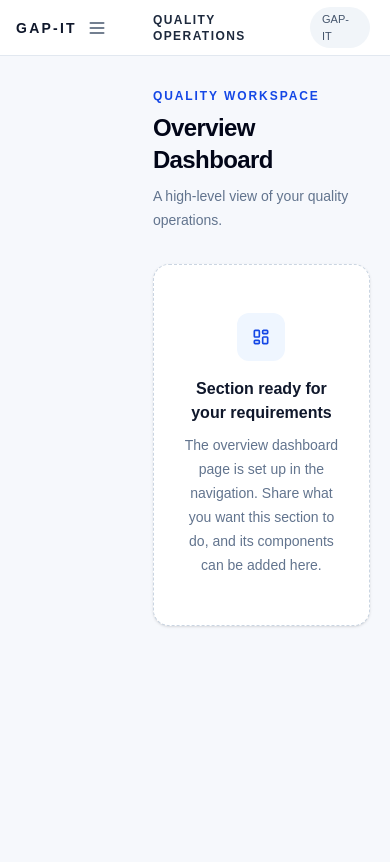
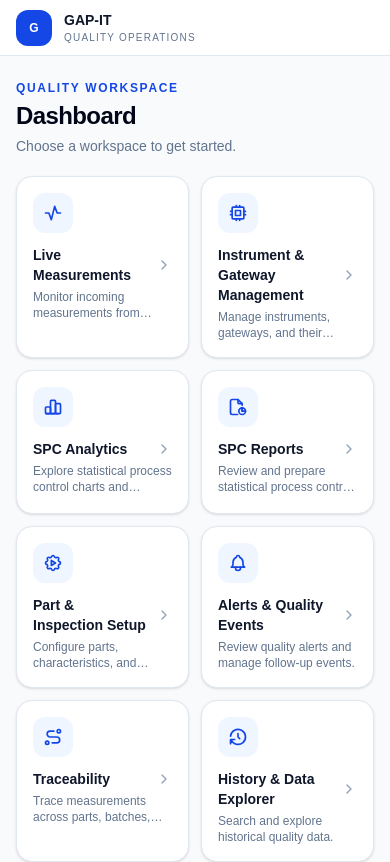
Before and after one commit to MaC-0o7/GAP-IT, a Next.js app: page / in a window 390 px wide. Shown: the top 862 px of the page. Built offline with nearby package versions, Linux system fonts and the light colour scheme.

Commit message:
feat: enhance layout and sidebar components with viewport settings and mobile visibility control

```diff
--- a/src/app/layout.tsx
+++ b/src/app/layout.tsx
@@ -1,5 +1,11 @@
-import type { Metadata } from "next";
+import type { Metadata, Viewport } from "next";
 import "./globals.css";
+
+export const viewport: Viewport = {
+  width: "device-width",
+  initialScale: 1,
+  viewportFit: "cover",
+};
 
 export const metadata: Metadata = {
   title: "GAP-IT | Quality Operations",
--- a/src/app/page.tsx
+++ b/src/app/page.tsx
@@ -5,6 +5,8 @@ import {
   IconActivity,
   IconBell,
   IconChartBar,
+  IconChevronLeft,
+  IconChevronRight,
   IconCpu,
   IconDatabase,
   IconFileReport,
@@ -122,7 +124,7 @@ export default function Home() {
   return (
     <div className="flex min-h-screen bg-[#f6f8fc]">
       <Sidebar open={mobileOpen} setOpen={setMobileOpen}>
-        <SidebarBody className="gap-6">
+        <SidebarBody className="gap-6" showMobile={false}>
           <a
             aria-label="GAP-IT home"
             className="flex h-10 shrink-0 items-center gap-3 px-2.5"
@@ -163,7 +165,7 @@ export default function Home() {
       </Sidebar>
 
       <div className="flex min-w-0 flex-1 flex-col">
-        <header className="sticky top-0 z-20 flex h-14 shrink-0 items-center justify-between border-b border-slate-200 bg-white/95 px-5 backdrop-blur md:px-8">
+        <header className="sticky top-0 z-20 hidden h-14 shrink-0 items-center justify-between border-b border-slate-200 bg-white/95 px-5 backdrop-blur md:flex md:px-8">
           <div className="hidden items-center gap-2 text-xs text-slate-500 md:flex">
             <IconDatabase aria-hidden="true" className="size-4" />
             <span>Quality Operations</span>
@@ -172,15 +174,12 @@ export default function Home() {
               {currentSection.label}
             </span>
           </div>
-          <p className="text-xs font-semibold tracking-[0.12em] text-slate-800 md:hidden">
-            QUALITY OPERATIONS
-          </p>
           <span className="rounded-full bg-slate-100 px-3 py-1 text-[11px] font-medium text-slate-600">
             GAP-IT
           </span>
         </header>
 
-        <main className="w-full flex-1 px-5 py-8 md:px-8 md:py-10">
+        <main className="hidden w-full flex-1 px-5 py-8 md:block md:px-8 md:py-10">
           <div className="mx-auto max-w-6xl">
             <div className="mb-8">
               <p className="mb-2 text-xs font-semibold uppercase tracking-[0.16em] text-blue-700">
@@ -217,6 +216,110 @@ export default function Home() {
             </section>
           </div>
         </main>
+
+        <section className="flex h-dvh min-h-0 flex-1 flex-col bg-slate-50 md:hidden">
+          <header className="flex h-14 shrink-0 items-center gap-3 border-b border-slate-200 bg-white px-4 pt-[env(safe-area-inset-top)]">
+            {activeSection !== "overview" ? (
+              <button
+                aria-label="Back to dashboard"
+                className="inline-flex size-10 shrink-0 items-center justify-center rounded-xl text-slate-700 transition active:bg-slate-100"
+                onClick={() => setActiveSection("overview")}
+                type="button"
+              >
+                <IconChevronLeft aria-hidden="true" className="size-5" />
+              </button>
+            ) : (
+              <span className="grid size-9 shrink-0 place-items-center rounded-xl bg-blue-700 text-xs font-bold text-white">
+                G
+              </span>
+            )}
+            <div className="min-w-0 flex-1">
+              <p className="truncate text-sm font-semibold text-slate-900">
+                {activeSection === "overview" ? "GAP-IT" : currentSection.label}
+              </p>
+              <p className="text-[10px] font-medium uppercase tracking-[0.12em] text-slate-500">
+                Quality operations
+              </p>
+            </div>
+          </header>
+
+          {activeSection === "overview" ? (
+            <main className="min-h-0 flex-1 overflow-y-auto px-4 pb-[calc(1.25rem+env(safe-area-inset-bottom))] pt-6">
+              <div className="mb-5">
+                <p className="text-xs font-semibold uppercase tracking-[0.14em] text-blue-700">
+                  Quality workspace
+                </p>
+                <h1 className="mt-1 text-2xl font-semibold tracking-tight text-slate-950">
+                  Dashboard
+                </h1>
+                <p className="mt-1 text-sm text-slate-500">
+                  Choose a workspace to get started.
+                </p>
+              </div>
+              <nav
+                aria-label="Dashboard sections"
+                className="grid grid-cols-2 gap-3"
+              >
+                {sections.slice(1).map((section) => (
+                  <button
+                    key={section.id}
+                    className="flex min-h-36 flex-col items-start rounded-2xl border border-slate-200 bg-white p-4 text-left shadow-sm transition active:scale-[0.98] active:bg-blue-50"
+                    onClick={() => setActiveSection(section.id)}
+                    type="button"
+                  >
+                    <span className="mb-3 grid size-10 place-items-center rounded-xl bg-blue-50 text-blue-700">
+                      {section.icon}
+                    </span>
+                    <span className="flex w-full items-center justify-between gap-2">
+                      <span className="text-sm font-semibold leading-5 text-slate-900">
+                        {section.label}
+                      </span>
+                      <IconChevronRight
+                        aria-hidden="true"
+                        className="size-4 shrink-0 text-slate-400"
+                      />
+                    </span>
+                    <span className="mt-1 line-clamp-2 text-xs leading-4 text-slate-500">
+                      {section.description}
+                    </span>
+                  </button>
+                ))}
+              </nav>
+            </main>
+          ) : (
+            <main className="flex min-h-0 flex-1 flex-col overflow-y-auto">
+              <div className="border-b border-slate-200 bg-white px-5 py-6">
+                <span className="mb-4 grid size-12 place-items-center rounded-2xl bg-blue-50 text-blue-700">
+                  {currentSection.icon}
+                </span>
+                <h1 className="text-2xl font-semibold tracking-tight text-slate-950">
+                  {currentSection.label}
+                </h1>
+                <p className="mt-2 text-sm leading-6 text-slate-500">
+                  {currentSection.description}
+                </p>
+              </div>
+              <section
+                aria-labelledby="mobile-section-placeholder-title"
+                className="flex min-h-72 flex-1 flex-col items-center justify-center px-6 py-10 text-center"
+              >
+                <span className="mb-4 grid size-14 place-items-center rounded-2xl bg-white text-blue-700 shadow-sm ring-1 ring-slate-200">
+                  {currentSection.icon}
+                </span>
+                <h2
+                  className="text-base font-semibold text-slate-900"
+                  id="mobile-section-placeholder-title"
+                >
+                  Section ready for your requirements
+                </h2>
+                <p className="mt-2 max-w-sm text-sm leading-6 text-slate-500">
+                  The {currentSection.label.toLowerCase()} page is set up in
+                  the navigation. Its components can be added here.
+                </p>
+              </section>
+            </main>
+          )}
+        </section>
       </div>
     </div>
   );
--- a/src/components/ui/sidebar.tsx
+++ b/src/components/ui/sidebar.tsx
@@ -82,16 +82,18 @@ export function Sidebar({
 export function SidebarBody({
   children,
   className,
+  showMobile = true,
   ...props
 }: Omit<ComponentProps<typeof motion.div>, "children"> & {
   children: ReactNode;
+  showMobile?: boolean;
 }) {
   return (
     <>
       <DesktopSidebar className={className} {...props}>
         {children}
       </DesktopSidebar>
-      <MobileSidebar>{children}</MobileSidebar>
+      {showMobile && <MobileSidebar>{children}</MobileSidebar>}
     </>
   );
 }
```
